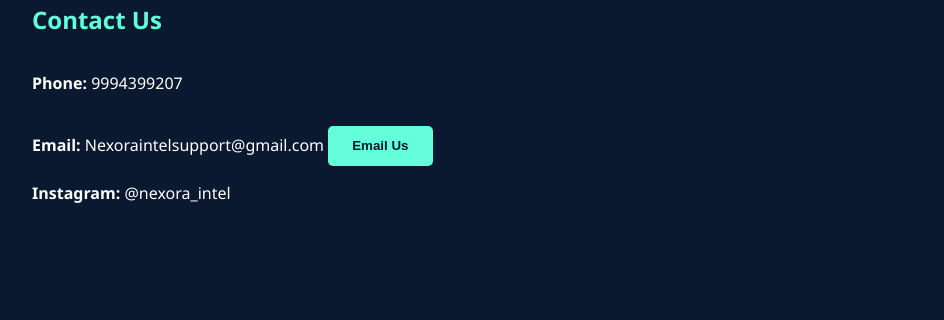
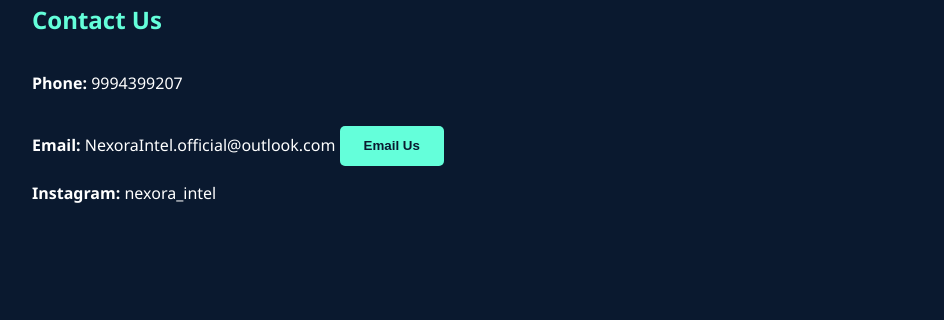
Before and after one commit to Rammeyyapp/Nexora-Intel, a plain HTML site: page index.html in a window 1280 px wide. Shown: the part 3621-3941 px from the top of the page, 0-944 px from the left. Drawn offline with Linux system fonts and the light colour scheme; grey boxes are pictures that could not be loaded.

Commit message:
Update index.html
Signed-off-by: Ram Meyyappan A <107365110+Rammeyyapp@users.noreply.github.com>

```diff
--- a/index.html
+++ b/index.html
@@ -327,8 +327,8 @@ Nexora Intel is a MSME-registered consultancy company, blending technology, desi
     <div class="contact">
       <div>
         <p><strong>Phone:</strong> 9994399207</p>
-        <p><strong>Email:</strong> Nexoraintelsupport@gmail.com <a href="mailto:Nexoraintelsupport@gmail.com"><button class="button">Email Us</button></a></p>
-        <p><strong>Instagram:</strong> @nexora_intel</p>
+        <p><strong>Email:</strong> NexoraIntel.official@outlook.com <a href="mailto:NexoraIntel.official@outlook.com"><button class="button">Email Us</button></a></p>
+        <p><strong>Instagram:</strong> nexora_intel</p>
       </div>
       <div class="map">
         <iframe src="https://www.google.com/maps?q=Vandiyur,+Madurai,+Tamil+Nadu&output=embed" width="300" height="200" style="border:0;" allowfullscreen="" loading="lazy"></iframe>
```
